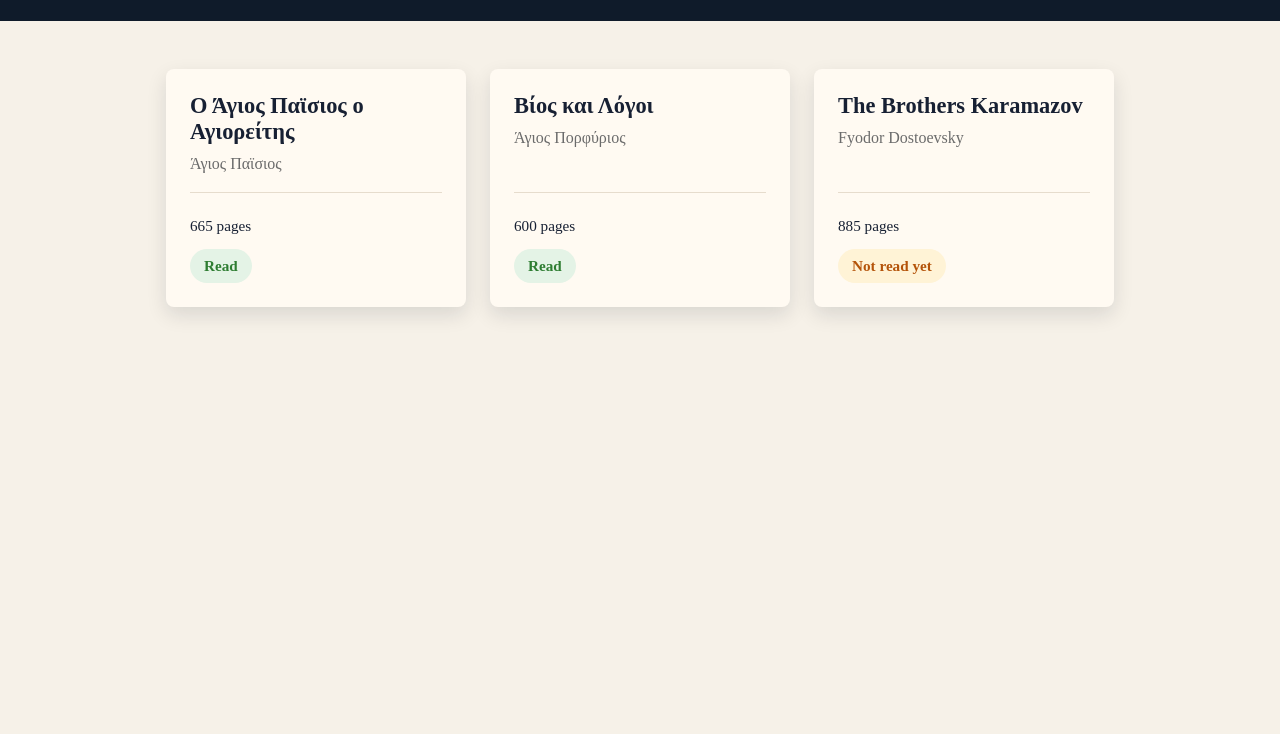
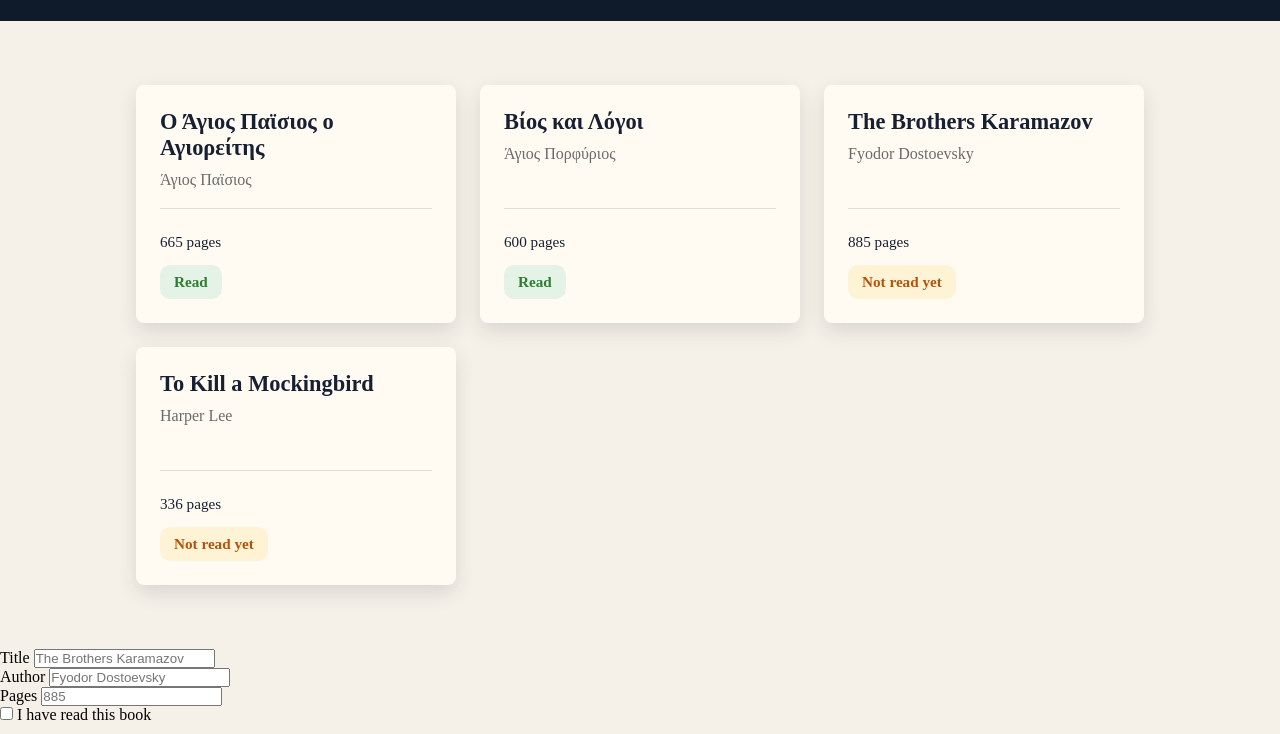
Before and after one commit to georgegv04/Library, a plain HTML site: page index.html in a window 1280 px wide. Shown: the part 66-800 px from the top of the page. Drawn offline with Linux system fonts and the light colour scheme.

Commit message:
Add basic form structure

```diff
--- a/index.html
+++ b/index.html
@@ -14,6 +14,34 @@
     </header>
     <main>
       <div class="library-container"></div>
+      <form class="book-form">
+        <div class="form-group">
+          <label for="title">Title</label>
+          <input
+            type="text"
+            id="title"
+            name="title"
+            placeholder="The Brothers Karamazov"
+          />
+        </div>
+        <div class="form-group">
+          <label for="author">Author</label>
+          <input
+            type="text"
+            id="author"
+            name="author"
+            placeholder="Fyodor Dostoevsky"
+          />
+        </div>
+        <div class="form-group">
+          <label for="pages">Pages</label>
+          <input type="number" id="pages" name="pages" placeholder="885" />
+        </div>
+        <div>
+          <input type="checkbox" id="read-status" name="read-status" />
+          <label for="read-status">I have read this book</label>
+        </div>
+      </form>
     </main>
   </body>
 </html>
--- a/script.js
+++ b/script.js
@@ -22,6 +22,12 @@
   "The Brothers Karamazov",
   "Fyodor Dostoevsky",
   "885 pages",
+  "Not read yet",
+);
+library.addBook(
+  "To Kill a Mockingbird",
+  "Harper Lee",
+  "336 pages",
   "Not read yet",
 );
 
--- a/style.css
+++ b/style.css
@@ -32,10 +32,10 @@
 
 .library-container {
   display: grid;
-  grid-template-columns: repeat(auto-fit, minmax(260px, 300px));
+  grid-template-columns: repeat(auto-fit, minmax(260px, 320px));
   justify-content: center;
   gap: 24px;
-  padding: 48px;
+  padding: 64px;
 }
 
 .book-card {
@@ -43,7 +43,6 @@
   flex-direction: column;
   justify-content: center;
   gap: 24px;
-
   background-color: #fffaf2;
   color: #172033;
   padding: 24px;
@@ -87,7 +86,7 @@
   font-size: 1rem;
   width: fit-content;
   padding: 8px 14px;
-  border-radius: 999px;
+  border-radius: 10px;
   font-weight: 700;
   font-size: 0.95rem;
 }
```
